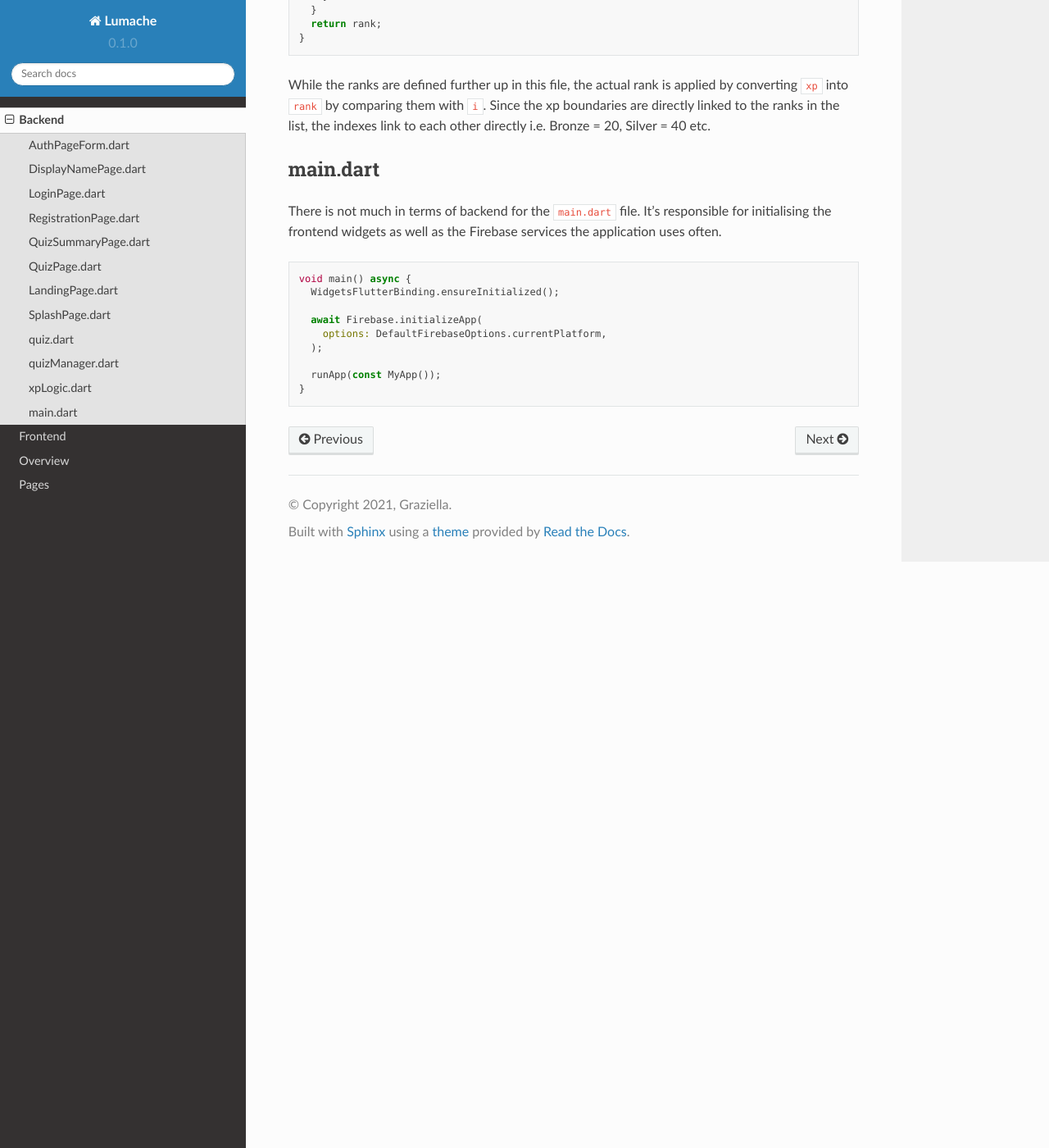
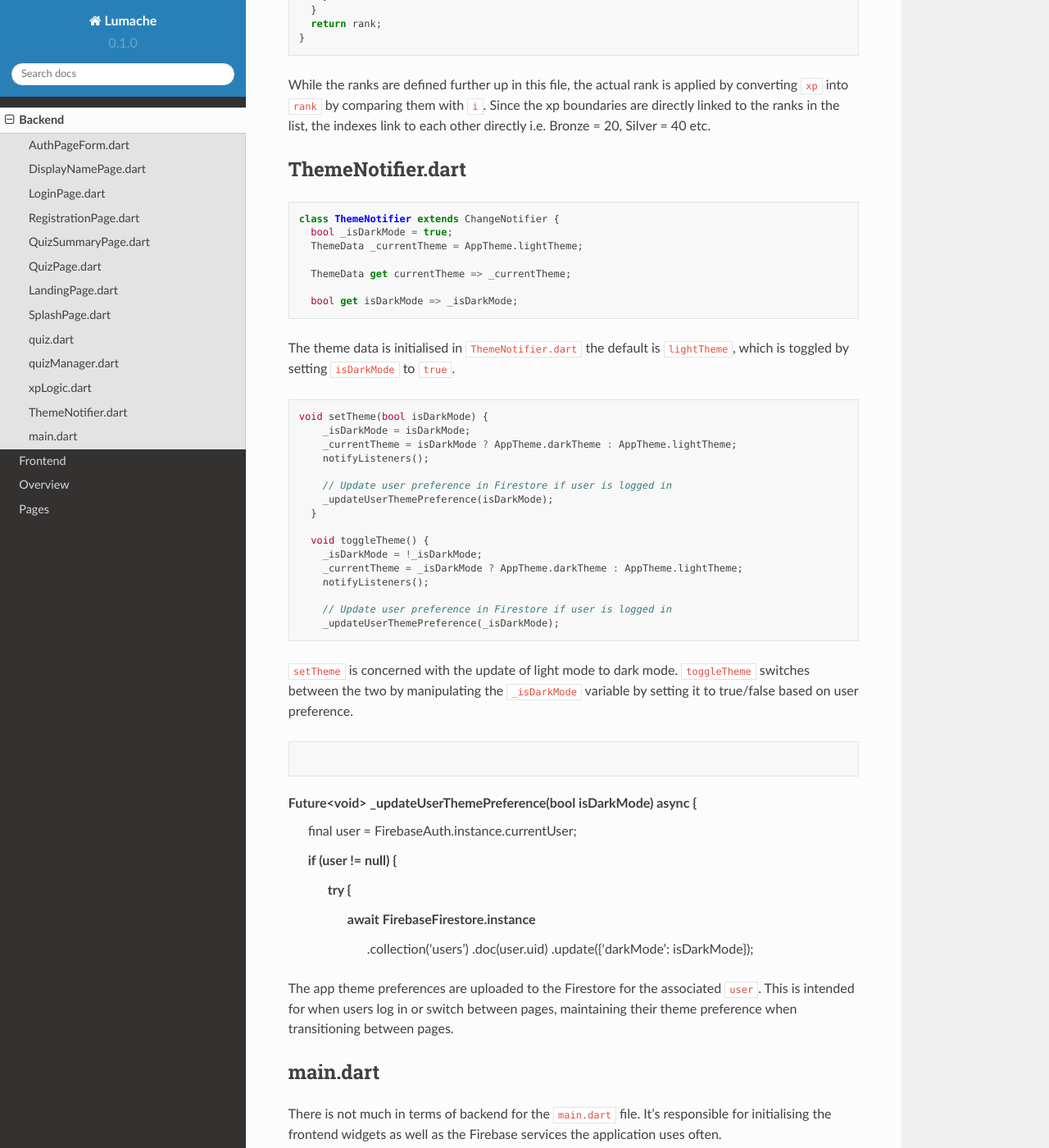
Before and after one commit to SETAP-Education/readthedocs, a Sphinx documentation site: the page built from docs/source/backend.rst, in a window 1280 px wide and 1400 px high, scrolled down 22287 px. Shown: the whole window at 82% size. Built offline with Sphinx 7.4.7 and the Read the Docs theme 2.0.0, drawn with Linux system fonts in a browser that asks for light colours.

Commit message:
Update backend.rst
theme listen done

```diff
--- a/docs/source/backend.rst
+++ b/docs/source/backend.rst
@@ -1130,6 +1130,58 @@ This function is called after the user completes a quiz and updates their xp lev
 
 While the ranks are defined further up in this file, the actual rank is applied by converting ``xp`` into ``rank`` by comparing them with ``i``. Since the xp boundaries are directly linked to the ranks in the list, the indexes link to each other directly i.e. Bronze = 20, Silver = 40 etc.
 
+.. _Theme Notifier:
+
+ThemeNotifier.dart
+------------------
+
+.. code-block:: dart
+
+   class ThemeNotifier extends ChangeNotifier {
+     bool _isDarkMode = true;
+     ThemeData _currentTheme = AppTheme.lightTheme;
+
+     ThemeData get currentTheme => _currentTheme;
+
+     bool get isDarkMode => _isDarkMode;
+
+The theme data is initialised in ``ThemeNotifier.dart`` the default is ``lightTheme``, which is toggled by setting ``isDarkMode`` to ``true``.
+
+.. code-block:: dart
+
+   void setTheme(bool isDarkMode) {
+       _isDarkMode = isDarkMode;
+       _currentTheme = isDarkMode ? AppTheme.darkTheme : AppTheme.lightTheme;
+       notifyListeners();
+
+       // Update user preference in Firestore if user is logged in
+       _updateUserThemePreference(isDarkMode);
+     }
+
+     void toggleTheme() {
+       _isDarkMode = !_isDarkMode;
+       _currentTheme = _isDarkMode ? AppTheme.darkTheme : AppTheme.lightTheme;
+       notifyListeners();
+
+       // Update user preference in Firestore if user is logged in
+       _updateUserThemePreference(_isDarkMode);
+
+``setTheme`` is concerned with the update of light mode to dark mode. ``toggleTheme`` switches between the two by manipulating the ``_isDarkMode`` variable by setting it to true/false based on user preference.
+
+.. code-block:: dart
+
+Future<void> _updateUserThemePreference(bool isDarkMode) async {
+    final user = FirebaseAuth.instance.currentUser;
+
+    if (user != null) {
+      try {
+        await FirebaseFirestore.instance
+            .collection('users')
+            .doc(user.uid)
+            .update({'darkMode': isDarkMode});
+
+The app theme preferences are uploaded to the Firestore for the associated ``user``. This is intended for when users log in or switch between pages, maintaining their theme preference when transitioning between pages.
+
 .. _Main:
 
 main.dart
```
